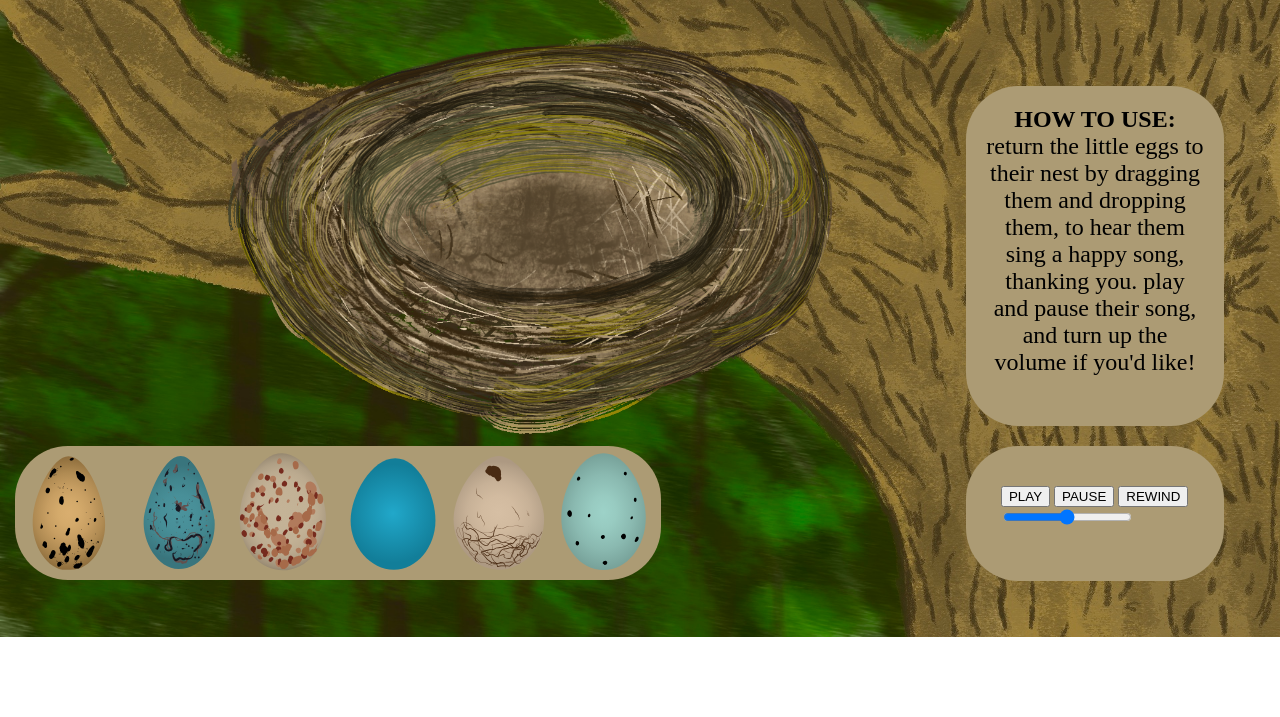
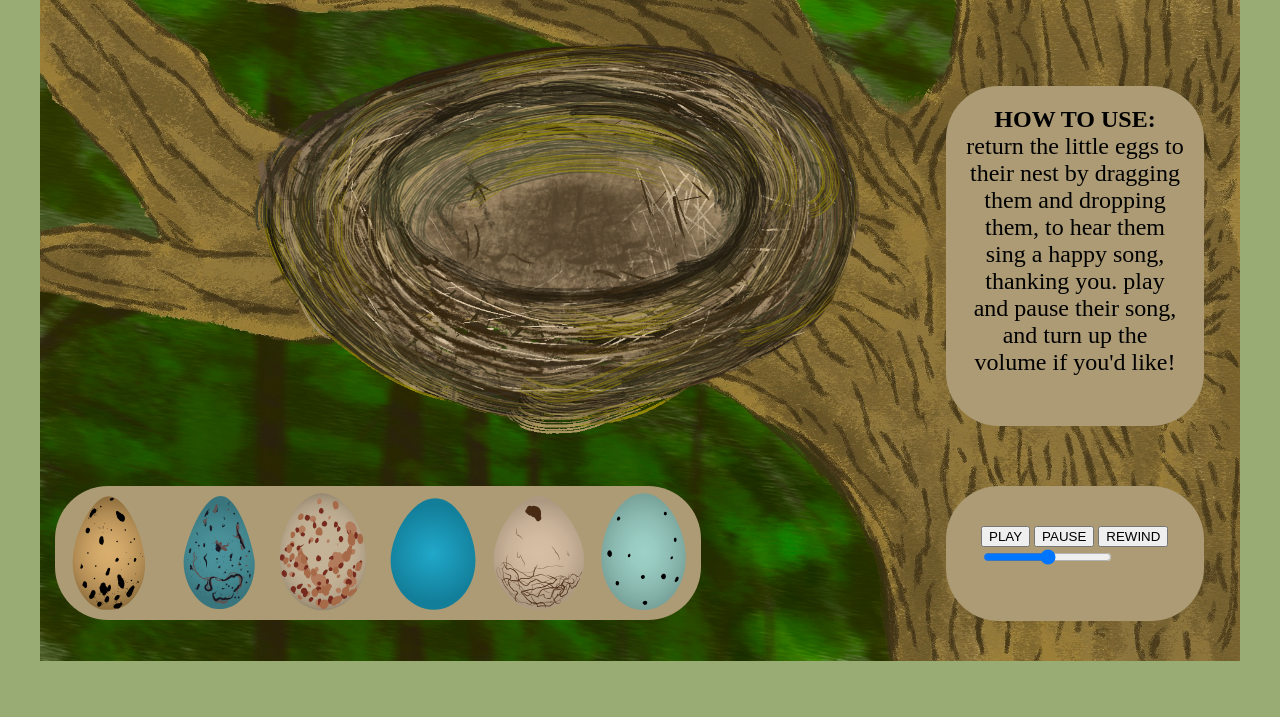
Before and after one commit to casspb/music_mixer_birds, a plain HTML site: page index.html in a window 1280 px wide. Shown: the part 83-800 px from the top of the page. Drawn offline with Linux system fonts and the light colour scheme.

Commit message:
edited layout
used full width grid con to place main content inside to keep content from adjusting

```diff
--- a/css/main.css
+++ b/css/main.css
@@ -1,14 +1,22 @@
-body{
+main.grid-con {
+    grid-column: 2 / span 1;
+}
+
+html{
+    background-color: #99ac74;
+}
+main{
     background-image: url(../images/Music-mixer-background.jpg);
     background-repeat: no-repeat;
     background-size: cover;
-   display: grid;
+    width: 1200px;
+    height: 675px;
 }
 
 h1{
     text-align: center;
     font-size: 60px;
-    background-color: rgba(255, 255, 255, 0.3);
+
 }
 
 .nest{
--- a/index.html
+++ b/index.html
@@ -9,10 +9,11 @@
   </head>
   <body>
 
-<header class="grid-con">
-<h1 class="l-col-start-1 l-col-span-full"> Sounds of Birds </h1>
-</header>
+    <header class="grid-con">
+        <h1 class="l-col-start-1 l-col-span-full"> Sounds of Birds </h1>
+        </header>
 
+    <div class="full-width-grid-con">
 
 <main class="grid-con">
     <audio id="audioRobin" src="audio/XC364638 - American Robin - Turdus migratorius.mp3"></audio>
@@ -67,6 +68,7 @@
 <footer>
 
 </footer>
+</div>
 <script src="js/main.js"></script>
   </body>
 </html>
```
